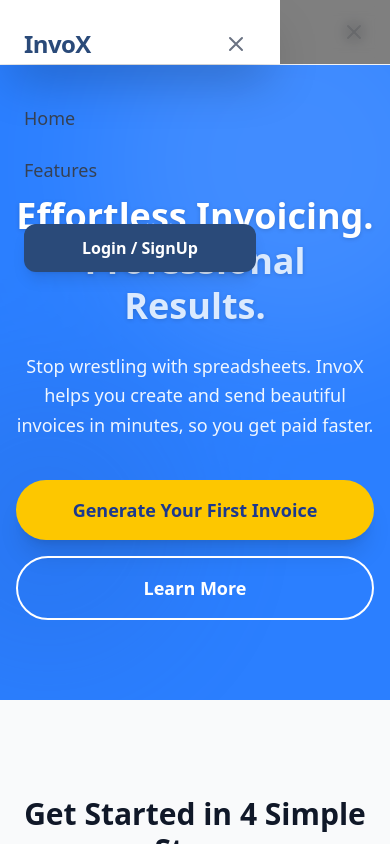
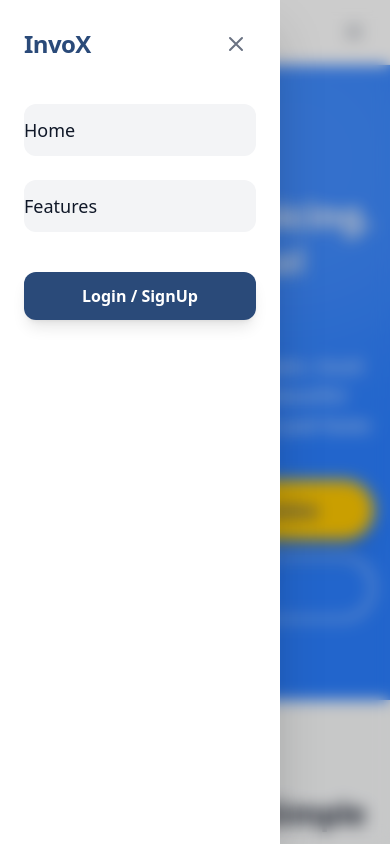
Before and after one commit to Darsh0002/InvoX-frontend, a React (Vite) app: page / in a window 390 px wide. Both pictures are taken after a click on the button "Open main menu". Shown: the top 844 px of the page. Built offline with nearby package versions, Linux system fonts and the light colour scheme; no server answers; grey boxes are pictures that could not be loaded.

Commit message:
Fixed menubar

```diff
--- a/src/components/Menubar.jsx
+++ b/src/components/Menubar.jsx
@@ -42,7 +42,7 @@
     }`;
 
   return (
-    <nav className="sticky top-0 z-50 w-full border-b border-gray-100 bg-white/80 backdrop-blur-md">
+    <nav className={`sticky top-0 z-50 w-full border-b border-gray-100 ${isOpen ? 'bg-white' : 'bg-white/80 backdrop-blur-md'}`}>
       <div className="mx-auto max-w-7xl px-4 sm:px-6 lg:px-8">
         <div className="flex h-16 items-center justify-between">
           {/* --- LOGO SECTION --- */}
@@ -150,7 +150,7 @@
       >
         {/* 1. Backdrop Overlay (The "Click Outside" area) */}
         <div
-          className={`absolute inset-0 bg-black/50 backdrop-blur-sm transition-opacity duration-300 ${
+          className={`absolute inset-0 bg-black/20 backdrop-blur-sm transition-opacity duration-300 ${
             isOpen ? "opacity-100" : "opacity-0"
           }`}
           onClick={closeMenu}
@@ -192,19 +192,21 @@
             {/* Navigation Links */}
             <nav className="flex flex-col space-y-6">
               <SignedOut>
-                <Link
-                  to="/"
-                  onClick={closeMenu}
-                  className="text-lg font-medium text-gray-700 hover:text-blue-600 transition-colors"
+                <button
+                  onClick={() => {
+                    closeMenu();
+                    navigate("/");
+                  }}
+                  className="w-full rounded-xl bg-gray-100 py-3 text-left text-lg font-medium text-gray-900 hover:bg-gray-200 hover:text-blue-600 transition-colors"
                 >
                   Home
-                </Link>
+                </button>
                 <button
                   onClick={() => {
                     handleScroll("features");
                     closeMenu();
                   }}
-                  className="text-left text-lg font-medium text-gray-700 hover:text-blue-600 transition-colors"
+                  className="w-full rounded-xl bg-gray-100 py-3 text-left text-lg font-medium text-gray-900 hover:bg-gray-200 hover:text-blue-600 transition-colors"
                 >
                   Features
                 </button>
@@ -221,19 +223,21 @@
               </SignedOut>
 
               <SignedIn>
-                <Link
-                  to="/dashboard"
-                  onClick={closeMenu}
-                  className="text-lg font-medium text-gray-700 hover:text-blue-600"
+                <button
+                  onClick={() => {
+                    closeMenu();
+                    navigate("/dashboard");
+                  }}
+                  className="w-full rounded-xl bg-blue-600 py-3 text-left text-lg font-semibold text-white shadow-lg hover:bg-blue-700 active:scale-95 transition-all"
                 >
                   Dashboard
-                </Link>
+                </button>
                 <button
                   onClick={() => {
                     handleGenerateClick();
                     closeMenu();
                   }}
-                  className="text-left text-lg font-medium text-gray-700 hover:text-blue-600"
+                  className="w-full rounded-xl bg-gray-900 py-3 text-left text-lg font-semibold text-white shadow-lg hover:bg-gray-800 active:scale-95 transition-all"
                 >
                   Generate Invoice
                 </button>
```
